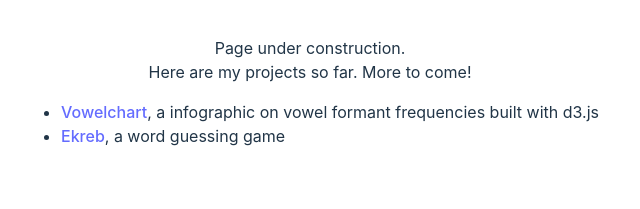
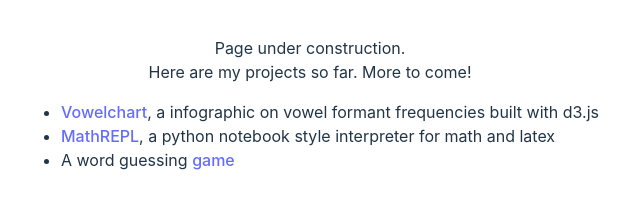
Before and after one commit to conjuncts/landing, a plain HTML site: page index.html in a window 1280 px wide. Shown: the part 225-434 px from the top of the page, without its empty margins (330-970 px from the left). Drawn offline with Linux system fonts and the light colour scheme.

Commit message:
Update index.html

```diff
--- a/index.html
+++ b/index.html
@@ -36,7 +36,8 @@
           <ul>
           <li><a href="https://conjuncts.github.io/vowelchart">Vowelchart</a>, a infographic on vowel formant frequencies
           built with d3.js</li>
-          <li><a href="https://ekreb-conjuncts.netlify.app/">Ekreb</a>, a word guessing game </li>
+          <li><a href="https://conjuncts.github.io/mathrepl/">MathREPL</a>, a python notebook style interpreter for math and latex</li>
+          <li>A word guessing <a href="https://ekreb-conjuncts.netlify.app/">game</a></li>
           </ul>
         </div>
         <!-- <p class="read-the-docs">
```
